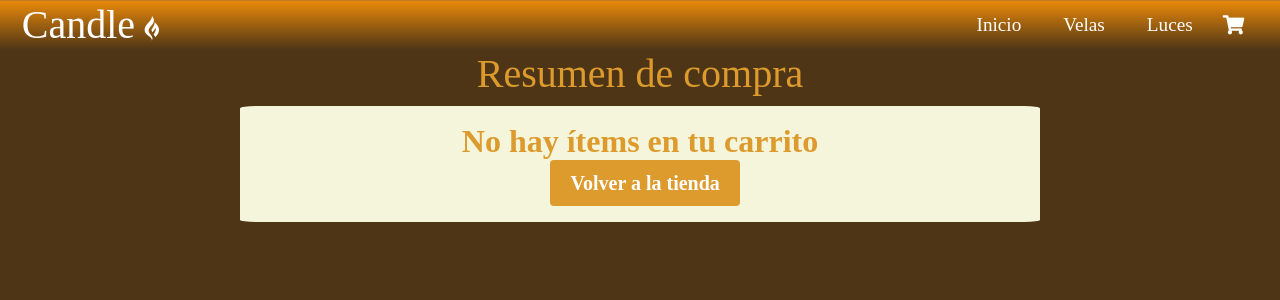
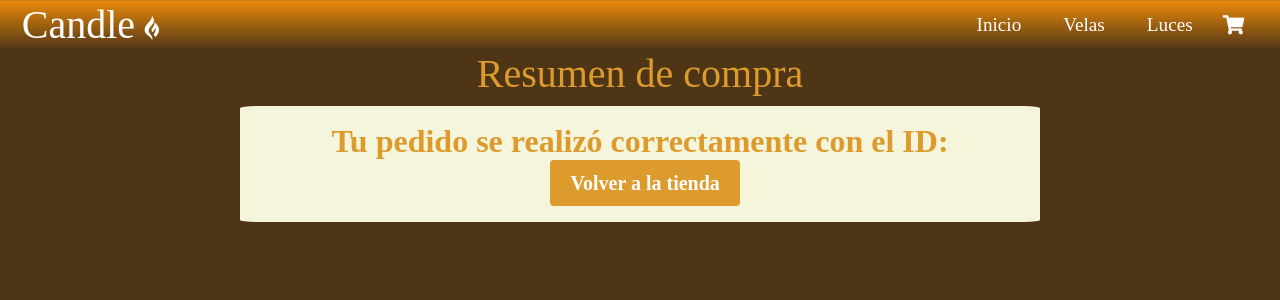
Before and after one commit to mariasalasb/candle-ecommerce, a React (Create React App) app: page /cart in a window 1280 px wide. Shown: the top 300 px of the page. Built offline with nearby package versions, Linux system fonts and the light colour scheme; a web font is replaced by a local one.

Commit message:
carrito vaciado al finalizar compra

```diff
--- a/src/App.js
+++ b/src/App.js
@@ -6,6 +6,7 @@ import ItemListContainer from './components/ItemListContainer/ItemListContainer'
 import {Container} from "reactstrap";
 import ItemDetailContainer from './components/ItemDetailContainer/ItemDetailContainer';
 import  {CartProvider} from './context/CartContext';
+import Formulario from './components/Formulario/Formulario';
 import Cart from './components/CartWidget/Cart';
 import Confirmation from './components/Formulario/Confirmation';
 import ItemList from './components/ItemListContainer/ItemList';
@@ -23,7 +24,7 @@ function App() {
               <Route exact path='/category/:category' component={ItemList}/>
               <Route exact path= '/detail/:detailId' component={ItemDetailContainer}/>
               <Route exact path='/cart' component={Cart}/>
-              <Route exact path='/confirmation' component={Confirmation}/>
+              <Route exact path='/confirmation/:orderId' component={Confirmation}/>
               </Container>
             </Switch>
         </CartProvider>
--- a/src/components/CartWidget/Cart.jsx
+++ b/src/components/CartWidget/Cart.jsx
@@ -1,12 +1,14 @@
 import React, {useContext,useState} from 'react';
 import {Link} from 'react-router-dom';
 import {CartContext} from '../../context/CartContext';
+import Confirmation from '../Formulario/Confirmation';
 import Formulario from '../Formulario/Formulario';
 import './CartWidget.css'
 
 
 function Cart() {
     const {cart,removeItem,price}=useContext(CartContext);
+    //console.log(props)
 
     /*const datos = [{
         name: 'Maria',
@@ -21,7 +23,7 @@ function Cart() {
 
     const BotonPagar =()=>{
         return<>
-          <Formulario  />
+          <Formulario/>
         </>
     }
 
@@ -51,10 +53,8 @@ function Cart() {
                 </>
             </div> }
 
-            {cart.length===0 && <div className="section" >
-            <h2 className="colu-12 texto">No hay ítems en tu carrito</h2>
-            <Link to ='/'><button className="boton">Volver a la tienda</button></Link>
-        </div> }
+            {cart.length===0 &&
+            <Confirmation/> }
 
         </>
     )
--- a/src/components/Formulario/Confirmation.jsx
+++ b/src/components/Formulario/Confirmation.jsx
@@ -1,10 +1,14 @@
 import React, {useContext,useEffect} from 'react'
+import {useParams} from 'react-router-dom'
 import { CartContext } from '../../context/CartContext';
 import { Link } from 'react-router-dom'
 import './Formulario.css'
 
-function Confirmation({orderId, style}) {
-    const {setCart}=useContext(CartContext);
+function Confirmation({style}) {
+    //function Confirmation({orderId,style}) {
+    const {orderId}=useContext(CartContext);
+    //const {orderId}=useParams()
+
 
 
 
--- a/src/components/Formulario/Formulario.jsx
+++ b/src/components/Formulario/Formulario.jsx
@@ -1,5 +1,5 @@
 import React, {useContext,useState} from 'react'
-import { Link } from 'react-router-dom';
+import { Redirect,Link } from 'react-router-dom';
 import { CartContext } from '../../context/CartContext';
 import { getFirestore } from '../../servicios/firebaseService'
 import Confirmation from './Confirmation';
@@ -7,8 +7,9 @@ import 'firebase/firestore'
 import './Formulario.css'
 
 function Formulario() {
-  const {cart,price}=useContext(CartContext);
+//<Confirmation orderId={orderId} style={confirmationStyle} />
 
+  const {cart,price,setCart,orderId, setOrderId}=useContext(CartContext);
   const [buyer, setBuyer] = useState({})
 
   const handleChange = (event)=>{
@@ -19,7 +20,7 @@ function Formulario() {
     console.log(order);
   };
 
-  const [orderId, setOrderId] = useState()
+  //const [orderId, setOrderId] = useState()
 
   const order={buyer, cart, total: price()}
 
@@ -34,7 +35,9 @@ function Formulario() {
           setOrderId(results)
           console.log(results)
           setShow(!show);
-          //alert('Tu pedido es la orden IDDD:' +results )
+          setTimeout(()=>{
+            setCart([]);
+          });
         })
       .catch(err=> console.log(err))
       console.log(order);
@@ -103,8 +106,7 @@ function Formulario() {
             />
             <button type="submit" form="form1" value="Submit" className="boton-de-pago colu-12" >Confirmar y Finalizar</button>
           </form>
-
-          <Confirmation orderId={orderId} style={confirmationStyle}/>
+          <Confirmation  style={confirmationStyle} />
 
         </>
     )
--- a/src/context/CartContext.jsx
+++ b/src/context/CartContext.jsx
@@ -4,6 +4,9 @@ export const CartContext = createContext()
 
 export const CartProvider = ({children}) => {
     const [cart, setCart] = useState([])
+
+    const [orderId, setOrderId] = useState()
+
 
     const removeItem = (idborrar)=>{
         const oldList= cart.filter(item=>item.item.id!==idborrar)
@@ -36,7 +39,7 @@ export const CartProvider = ({children}) => {
         })
     }
     return(
-        <CartContext.Provider value={{cart,setCart,addToCart, removeItem, price}}>
+        <CartContext.Provider value={{cart,setCart,addToCart, removeItem, price,orderId, setOrderId}}>
             {children}
         </CartContext.Provider>
     )
```
